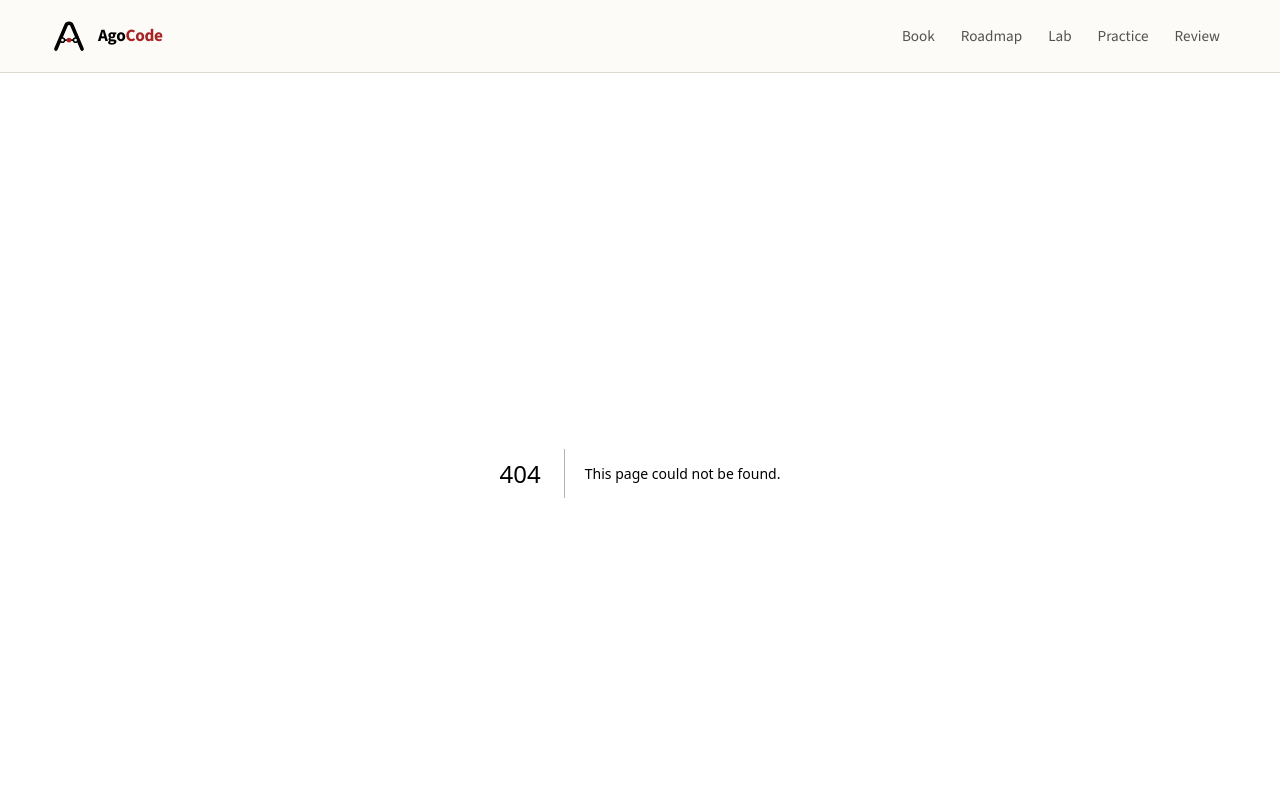
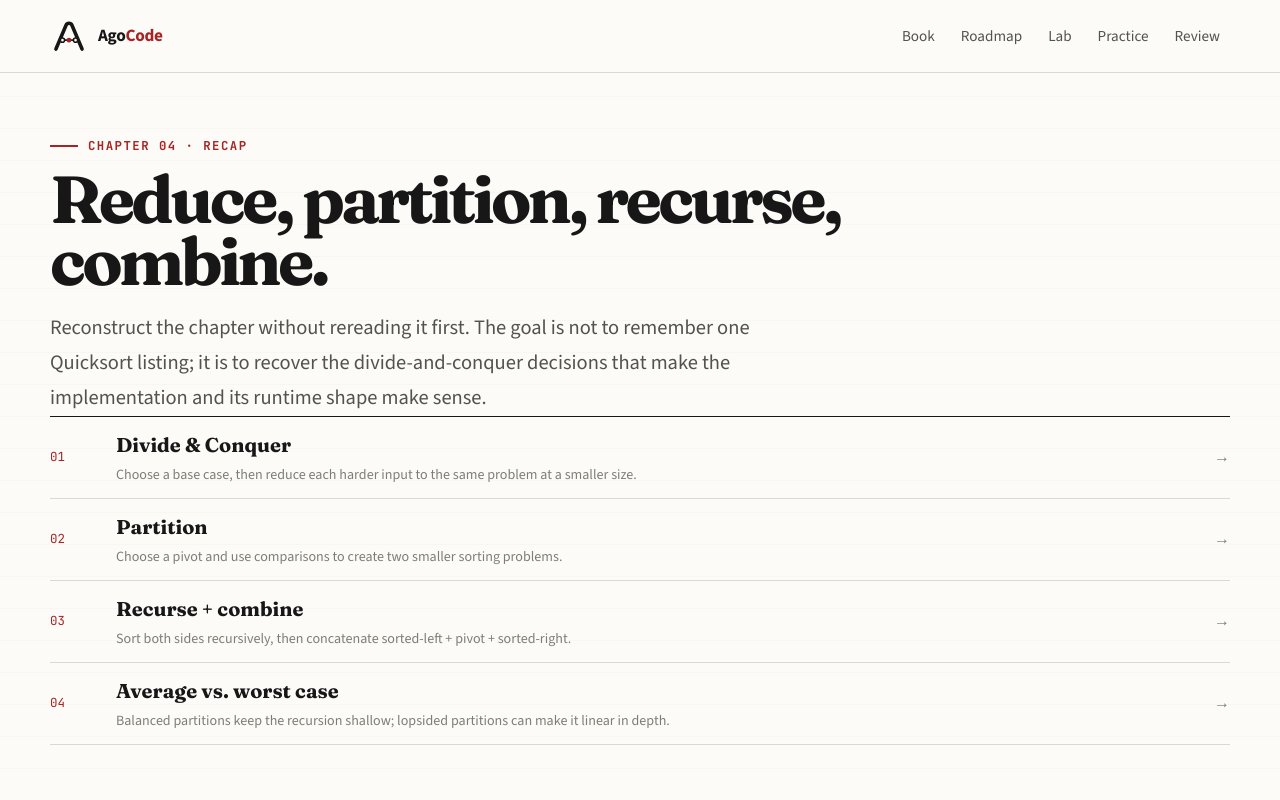
Before and after one commit to anatwork14/agocode, a Next.js app: page /learn/chapter-4-recap in a window 1280 px wide. Before the commit this address had no page. Shown: the top 800 px of the page. Built offline with nearby package versions, Linux system fonts and the light colour scheme.

Commit message:
feat: add Chapter 4 recap page

```diff
--- /dev/null
+++ b/app/learn/chapter-4-recap/page.tsx
@@ -0,0 +1,44 @@
+import Link from "next/link";
+import { ChapterFourRecapCheck } from "@/components/quicksort/ChapterFourRecapCheck";
+
+export const metadata = { title: "Chapter 4 Recap" };
+
+const sequence = [
+  ["01", "Divide & Conquer", "Choose a base case, then reduce each harder input to the same problem at a smaller size.", "/learn/divide-and-conquer"],
+  ["02", "Partition", "Choose a pivot and use comparisons to create two smaller sorting problems.", "/learn/quicksort#partition"],
+  ["03", "Recurse + combine", "Sort both sides recursively, then concatenate sorted-left + pivot + sorted-right.", "/learn/quicksort#recurse"],
+  ["04", "Average vs. worst case", "Balanced partitions keep the recursion shallow; lopsided partitions can make it linear in depth.", "/learn/quicksort#runtime"],
+] as const;
+
+export default function ChapterFourRecapPage() {
+  return (
+    <main className="page">
+      <div className="site-shell">
+        <div className="eyebrow">Chapter 04 · Recap</div>
+        <h1 className="editorial-title editorial-title--compact">Reduce, partition, recurse, combine.</h1>
+        <p className="lede">
+          Reconstruct the chapter without rereading it first. The goal is not to remember one Quicksort listing; it is
+          to recover the divide-and-conquer decisions that make the implementation and its runtime shape make sense.
+        </p>
+
+        <section className="section chapter-recap-map" aria-label="Chapter 4 learning sequence">
+          {sequence.map(([number, title, description, href]) => (
+            <Link href={href} className="chapter-recap-map__row" key={number}>
+              <span className="chapter-recap-map__number mono">{number}</span>
+              <div><strong>{title}</strong><p>{description}</p></div>
+              <span aria-hidden="true">→</span>
+            </Link>
+          ))}
+        </section>
+
+        <section className="section">
+          <ChapterFourRecapCheck />
+          <div className="action-row">
+            <Link className="button" href="/learn/quicksort">← Quicksort</Link>
+            <Link className="button button--primary" href="/roadmap">Preview Hash Tables →</Link>
+          </div>
+        </section>
+      </div>
+    </main>
+  );
+}
```
